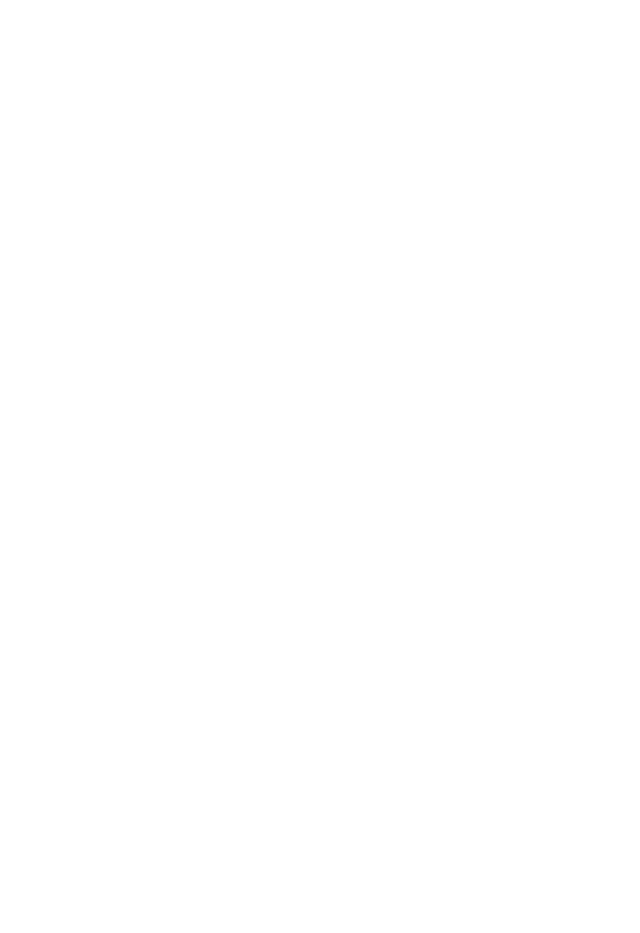
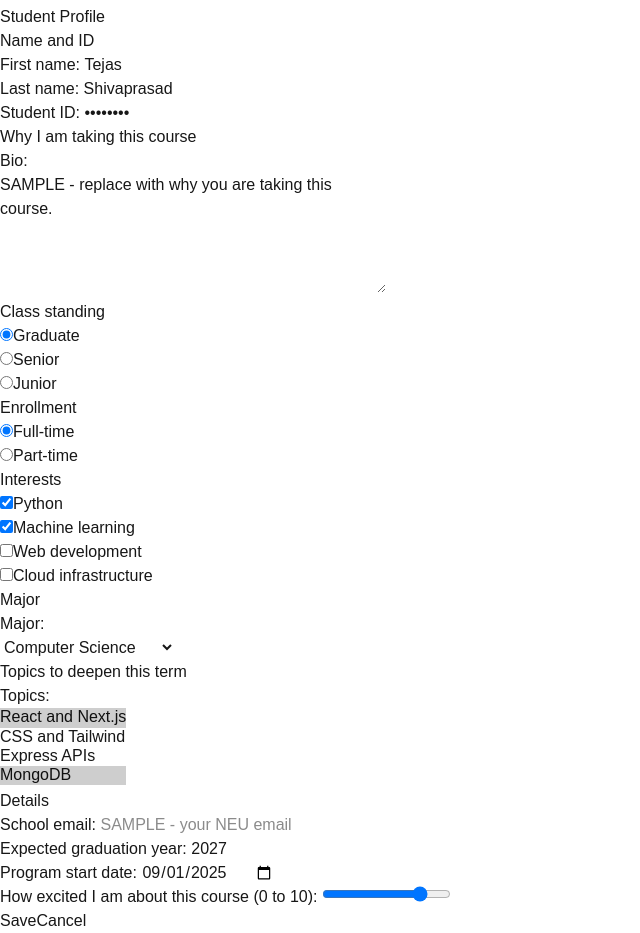
Before and after one commit to TejaShiv/kambaz-next-js, a Next.js app: page /labs/lab1 in a window 1280 px wide. Shown: the part 4285-5218 px from the top of the page, without its empty margins (0-640 px from the left). Before the commit the page ends 4290 px from the top, so only its background shows below. Built offline with nearby package versions, Linux system fonts and the light colour scheme.

Commit message:
Add Student Profile form covering all Lab 1 field types

```diff
--- a/app/labs/lab1/forms/Forms.tsx
+++ b/app/labs/lab1/forms/Forms.tsx
@@ -7,6 +7,7 @@
 import Dropdowns from "./Dropdowns";
 import OtherFieldTypes from "./OtherFieldTypes";
 import Buttons from "./Buttons";
+import YourForm from "./YourForm";
 
 export default function Forms() {
   return (
@@ -26,6 +27,7 @@
         <OtherFieldTypes />
         <Buttons />
       </form>
+      <YourForm />
     </div>
   );
 }
--- /dev/null
+++ b/app/labs/lab1/forms/YourForm.tsx
@@ -0,0 +1,125 @@
+export default function YourForm() {
+    return (
+      <div>
+        <h4>Student Profile</h4>
+        <form id="wd-your-form">
+          <h5>Name and ID</h5>
+          <label htmlFor="wd-your-first-name">First name: </label>
+          <input type="text" id="wd-your-first-name" defaultValue="Tejas" />
+          <br />
+          <label htmlFor="wd-your-last-name">Last name: </label>
+          <input type="text" id="wd-your-last-name" defaultValue="Shivaprasad" />
+          <br />
+          <label htmlFor="wd-your-student-id">Student ID: </label>
+          <input type="password" id="wd-your-student-id" defaultValue="00000000" />
+          <br />
+
+          <h5>Why I am taking this course</h5>
+          <label htmlFor="wd-your-bio">Bio: </label>
+          <br />
+          <textarea
+            id="wd-your-bio"
+            cols={40}
+            rows={5}
+            defaultValue="SAMPLE - replace with why you are taking this course."
+          />
+          <br />
+
+          <h5>Class standing</h5>
+          <input type="radio" name="your-standing" id="wd-your-standing-grad" defaultChecked />
+          <label htmlFor="wd-your-standing-grad">Graduate</label>
+          <br />
+          <input type="radio" name="your-standing" id="wd-your-standing-senior" />
+          <label htmlFor="wd-your-standing-senior">Senior</label>
+          <br />
+          <input type="radio" name="your-standing" id="wd-your-standing-junior" />
+          <label htmlFor="wd-your-standing-junior">Junior</label>
+          <br />
+
+          <h5>Enrollment</h5>
+          <input type="radio" name="your-enrollment" id="wd-your-fulltime" defaultChecked />
+          <label htmlFor="wd-your-fulltime">Full-time</label>
+          <br />
+          <input type="radio" name="your-enrollment" id="wd-your-parttime" />
+          <label htmlFor="wd-your-parttime">Part-time</label>
+          <br />
+
+          <h5>Interests</h5>
+          <input type="checkbox" name="your-interests" id="wd-your-int-python" defaultChecked />
+          <label htmlFor="wd-your-int-python">Python</label>
+          <br />
+          <input type="checkbox" name="your-interests" id="wd-your-int-ml" defaultChecked />
+          <label htmlFor="wd-your-int-ml">Machine learning</label>
+          <br />
+          <input type="checkbox" name="your-interests" id="wd-your-int-web" />
+          <label htmlFor="wd-your-int-web">Web development</label>
+          <br />
+          <input type="checkbox" name="your-interests" id="wd-your-int-cloud" />
+          <label htmlFor="wd-your-int-cloud">Cloud infrastructure</label>
+          <br />
+
+          <h5>Major</h5>
+          <label htmlFor="wd-your-major">Major: </label>
+          <br />
+          <select id="wd-your-major" defaultValue="CS">
+            <option value="CS">Computer Science</option>
+            <option value="DS">Data Science</option>
+            <option value="CY">Cybersecurity</option>
+            <option value="EE">Electrical Engineering</option>
+          </select>
+          <br />
+
+          <h5>Topics to deepen this term</h5>
+          <label htmlFor="wd-your-topics">Topics: </label>
+          <br />
+          <select multiple id="wd-your-topics" defaultValue={["REACT", "MONGO"]}>
+            <option value="REACT">React and Next.js</option>
+            <option value="CSS">CSS and Tailwind</option>
+            <option value="EXPRESS">Express APIs</option>
+            <option value="MONGO">MongoDB</option>
+            <option value="AUTH">Authentication</option>
+          </select>
+          <br />
+
+          <h5>Details</h5>
+          <label htmlFor="wd-your-email">School email: </label>
+          <input
+            type="email"
+            id="wd-your-email"
+            placeholder="SAMPLE - your NEU email"
+          />
+          <br />
+          <label htmlFor="wd-your-grad-year">Expected graduation year: </label>
+          <input
+            type="number"
+            id="wd-your-grad-year"
+            defaultValue="2027"
+            min={2026}
+            max={2032}
+          />
+          <br />
+          <label htmlFor="wd-your-start-date">Program start date: </label>
+          <input type="date" id="wd-your-start-date" defaultValue="2025-09-01" />
+          <br />
+          <label htmlFor="wd-your-excitement">
+            How excited I am about this course (0 to 10):{" "}
+          </label>
+          <input
+            type="range"
+            id="wd-your-excitement"
+            defaultValue="8"
+            min="0"
+            max="10"
+          />
+          <br />
+
+          <button id="wd-your-form-save" type="submit">
+            Save
+          </button>
+          <button id="wd-your-form-cancel" type="button">
+            Cancel
+          </button>
+        </form>
+      </div>
+    );
+  }
```
